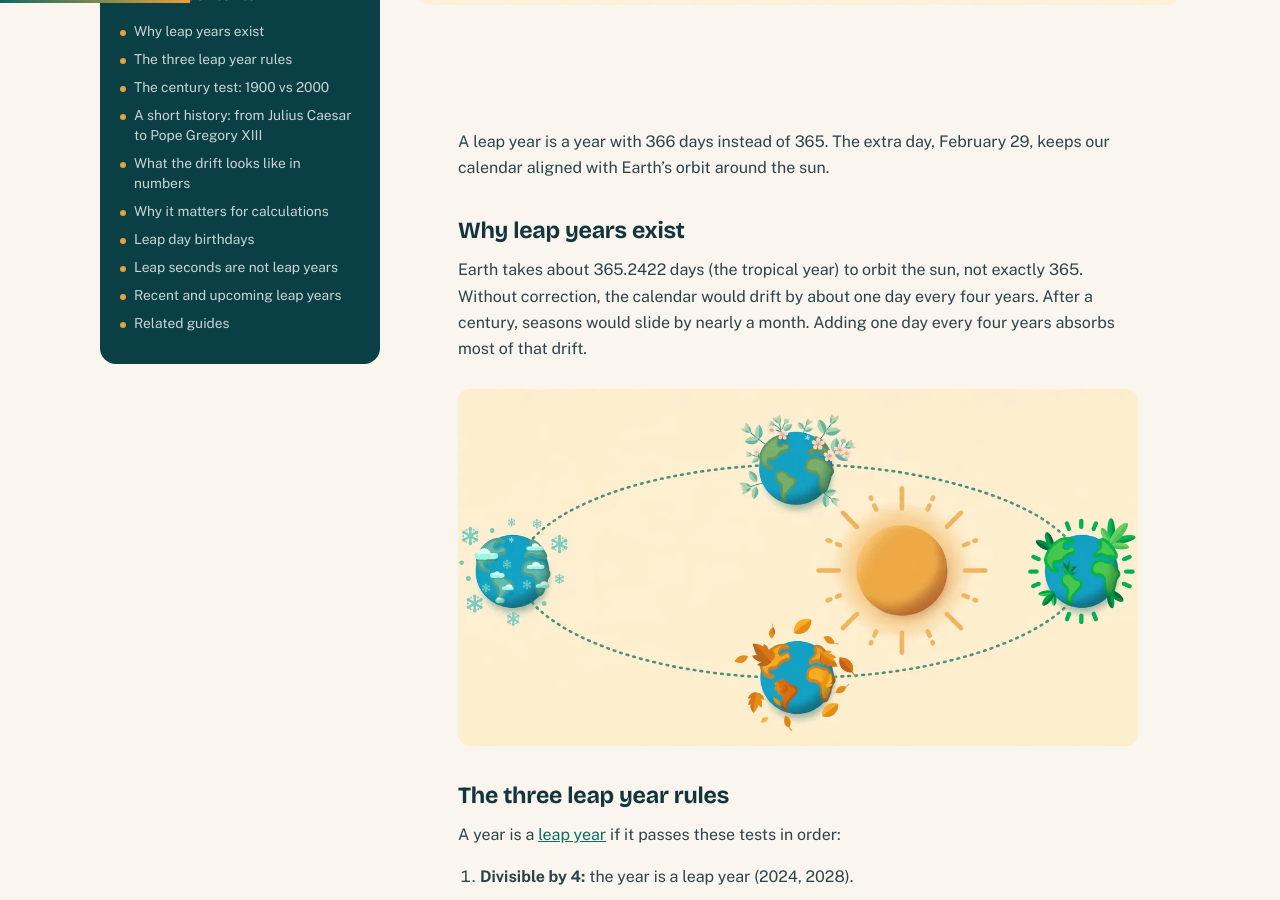
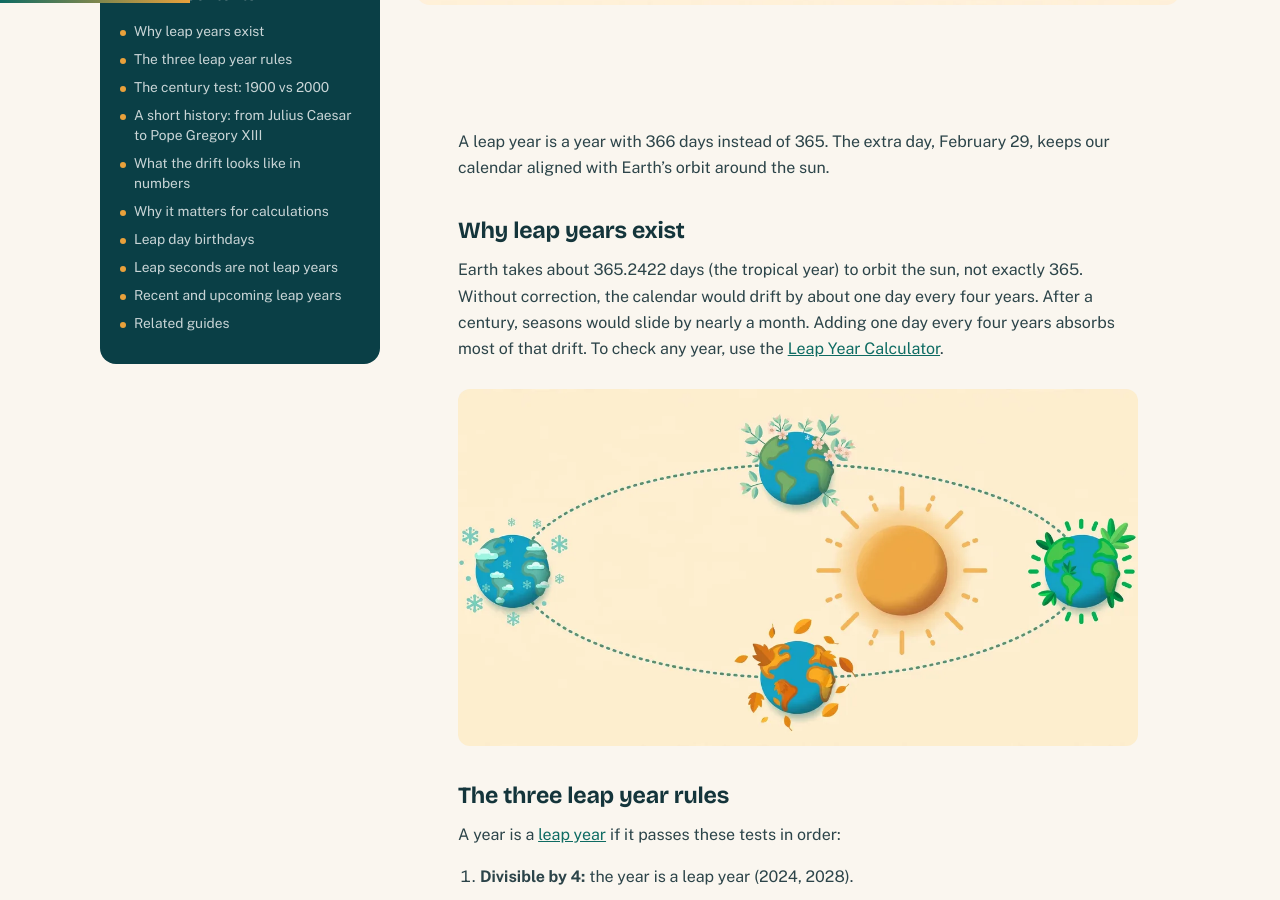
Before and after one commit to zaidmeo09-dhangal/agedatecalc, a Jekyll site: the page built from _posts/2026-10-21-what-is-a-leap-year.md, in a window 1280 px wide and 900 px high, scrolled down 848 px. Built offline with Jekyll 4.4.1, drawn with Linux system fonts in a browser that asks for light colours.

Commit message:
SEO audit fixes: broken links, titles, DST 2027, schema, og:image

```diff
--- a/_posts/2026-10-21-what-is-a-leap-year.md
+++ b/_posts/2026-10-21-what-is-a-leap-year.md
@@ -59,7 +59,7 @@
 
 ## Why leap years exist
 
-Earth takes about 365.2422 days (the tropical year) to orbit the sun, not exactly 365. Without correction, the calendar would drift by about one day every four years. After a century, seasons would slide by nearly a month. Adding one day every four years absorbs most of that drift.
+Earth takes about 365.2422 days (the tropical year) to orbit the sun, not exactly 365. Without correction, the calendar would drift by about one day every four years. After a century, seasons would slide by nearly a month. Adding one day every four years absorbs most of that drift. To check any year, use the [Leap Year Calculator]({{ '/leap-year-calculator/' | relative_url }}).
 
 <img src="{{ '/assets/images/what-is-a-leap-year-orbit.webp' | relative_url }}" alt="Earth at four positions in its orbit around the sun, showing why a year is about 365.2422 days and leap years exist" width="1200" height="630" loading="lazy">
 
```
